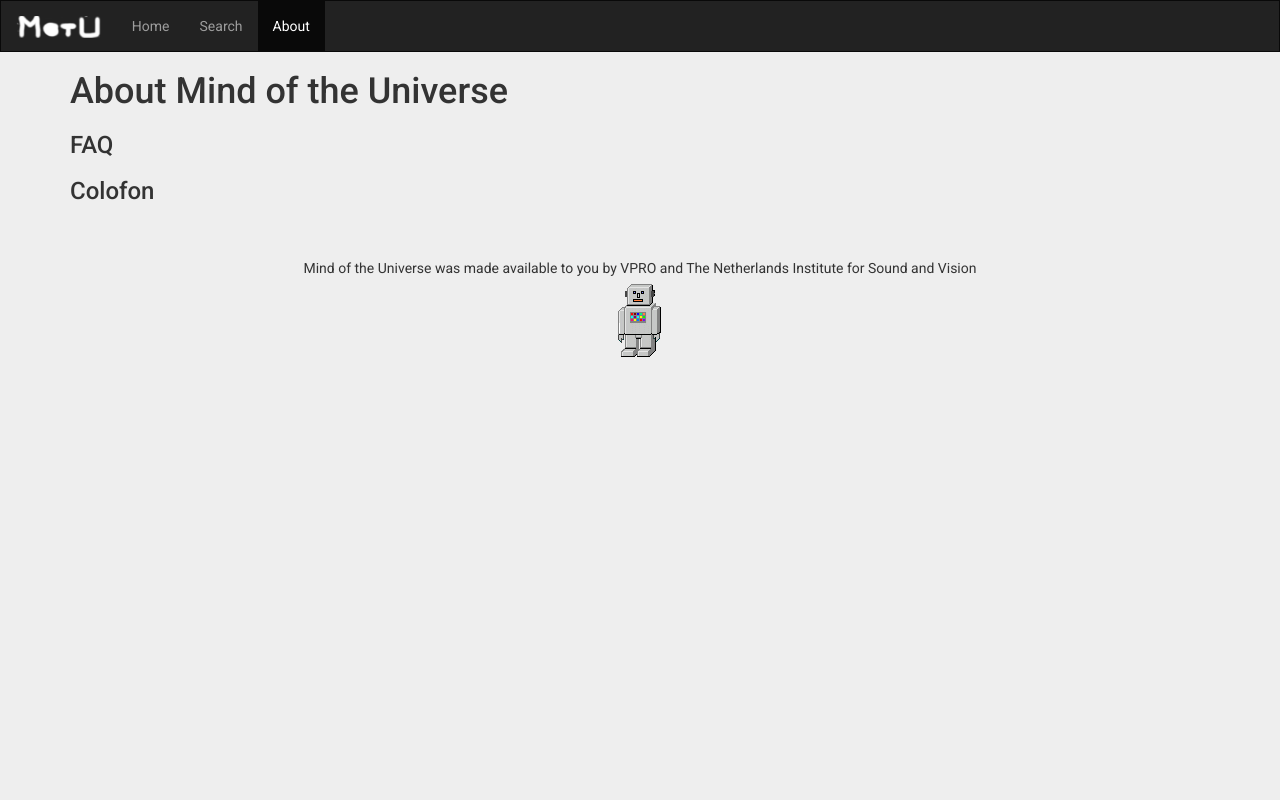
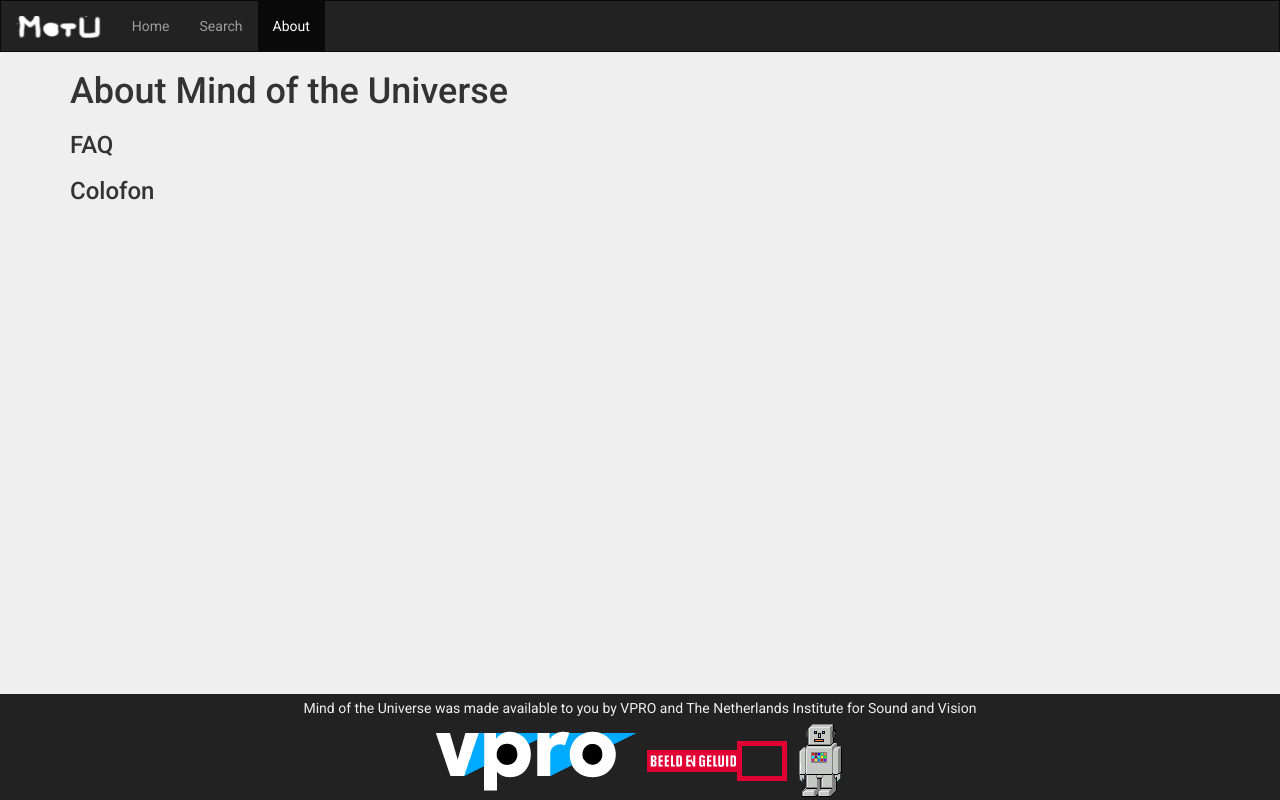
Before and after one commit to vpro/motu, a Flask app: template src/templates/about.html in a window 1280 px wide. Run offline with Flask 2, Linux system fonts and the light colour scheme; the template is opened without the code that fills it, so the values that code supplies are empty; some libraries are stand-ins or nearby versions.

Commit message:
sticky footer and some minor styling

```diff
--- a/src/static/sass/_bootstrap-overrides.scss
+++ b/src/static/sass/_bootstrap-overrides.scss
@@ -51,7 +51,7 @@ $thumbnail-padding: 1px;
 
 .modal-header {
 	padding:$defaultMargin !important;
-	background-color:$clGrey;
+	background-color:$nearBlack;
 }
 
 .modal-footer {
--- a/src/static/sass/_home.scss
+++ b/src/static/sass/_home.scss
@@ -6,7 +6,7 @@
 
 body {
 	margin:auto;
-	background-color:$clBackground;
+	background-color:$brightFont;
 	line-height:200%;
 	font-family: "Roboto" !important;
 }
@@ -89,4 +89,6 @@ body {
 
 #footer {
 	margin-top:$defaultMargin * 4;
+	color: $brightFont;
+	background-color: $nearBlack;
 }
--- a/src/static/sass/_variables.scss
+++ b/src/static/sass/_variables.scss
@@ -5,11 +5,12 @@ $defaultItemMargin: 3px;
 
 /* Colors */
 
-$clBackground: #eee;
+$nearBlack: #222;
+$brightFont: #efefef;
+
 $clOrange: #f26c50;
 $clLightOrange: #f8cfa6;
 $clBlue: royalblue;
-$clGrey: #ccc;
 $bordergrey: #eee;
 $lightmustard: #FFEE88;
 $wonderblue: #0279A8;
--- a/src/templates/about.html
+++ b/src/templates/about.html
@@ -32,8 +32,8 @@
 		</div>
 	</div>
 
+	{% include 'footer.html' %}
+
 </body>
 
-{% include 'footer.html' %}
-
 </html>
--- a/src/templates/footer.html
+++ b/src/templates/footer.html
@@ -1,9 +1,17 @@
-<div id="footer">
+<div id="footer" class="footer navbar-fixed-bottom">
 	<div class="text-center">
 		Mind of the Universe was made available to you by VPRO and The Netherlands Institute for Sound and Vision
 		<br/>
+		<img src="/static/images/vpro-blue.png"
+			alt="VPRO"
+			title="VPRO">
+		&nbsp;
+		<img src="/static/images/nisv.png"
+			alt="Netherlands Institute for Sound & Vision"
+			title="Netherlands Institute for Sound & Vision">
+		&nbsp;
 		<img src="/static/images/scientist.gif"
-						alt="CC BY-SA 3.0 (https://commons.wikimedia.org/wiki/User:MG)"
-						title="CC BY-SA 3.0 (https://commons.wikimedia.org/wiki/User:MG)">
+			alt="CC BY-SA 3.0 (https://commons.wikimedia.org/wiki/User:MG)"
+			title="CC BY-SA 3.0 (https://commons.wikimedia.org/wiki/User:MG)">
 	</div>
 </div>
--- a/src/templates/index.html
+++ b/src/templates/index.html
@@ -96,8 +96,8 @@
 
 	</div>
 
+	{% include 'footer.html' %}
+
 </body>
 
-{% include 'footer.html' %}
-
 </html>
--- a/src/templates/play.html
+++ b/src/templates/play.html
@@ -77,9 +77,9 @@
 
 	</div>
 
+	{% include 'footer.html' %}
+
 </body>
-
-{% include 'footer.html' %}
 
 <script type="text/javascript" src="/static/vendor/jwplayer-7.5.0/jwplayer.js"></script>
 
--- a/src/templates/scientist.html
+++ b/src/templates/scientist.html
@@ -82,8 +82,8 @@
 
 	</div>
 
+	{% include 'footer.html' %}
+
 </body>
 
-{% include 'footer.html' %}
-
 </html>
--- a/src/templates/search.html
+++ b/src/templates/search.html
@@ -18,11 +18,9 @@
 		<div id="fragment_search"/>
 	</div>
 
-
+	{% include 'footer.html' %}
 
 </body>
-
-{% include 'footer.html' %}
 
 <!-- Babel is needed to parse the motu-search.js -->
 <script src="https://cdnjs.cloudflare.com/ajax/libs/babel-core/5.8.34/browser.min.js"></script>
```
Also changed, not shown: src/static/webpack.config-playout.js (deleted, +0 -49 lines), src/static/css/motu.css.
